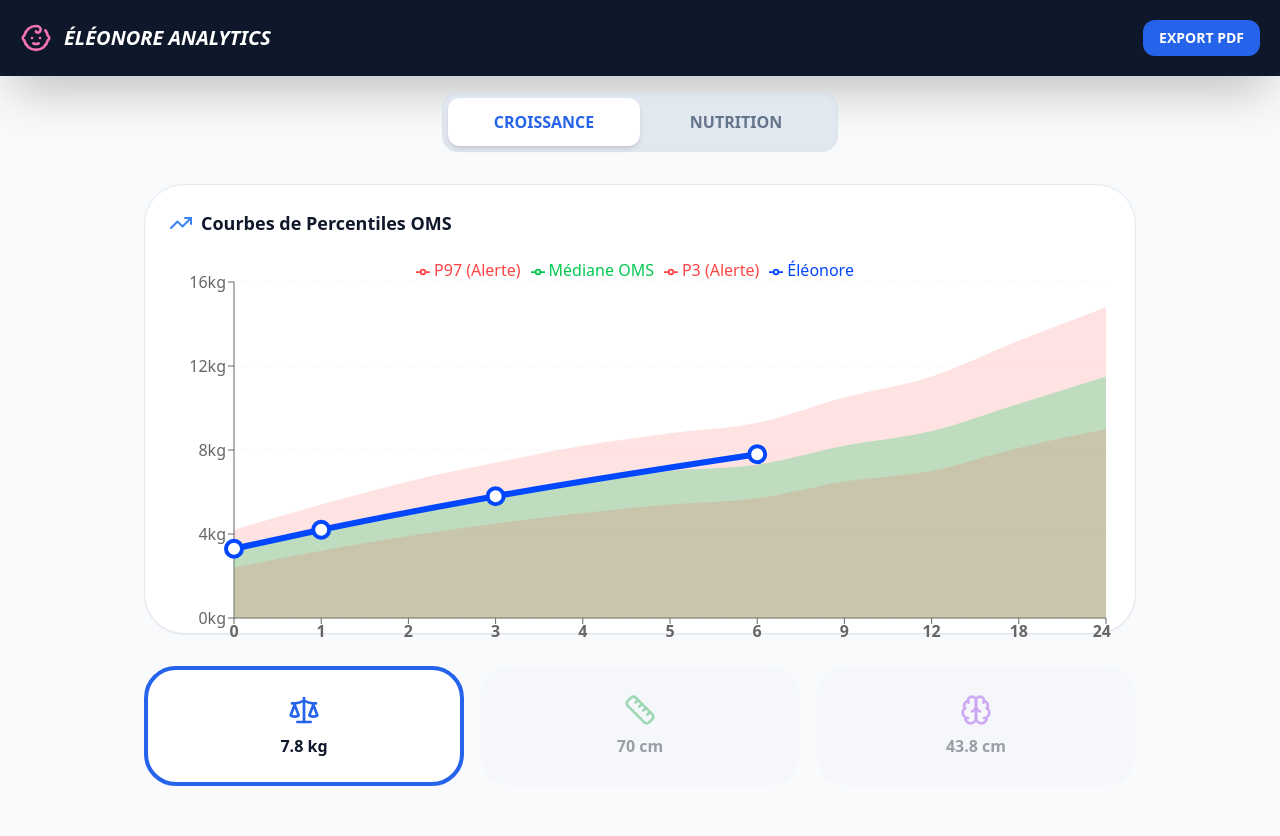
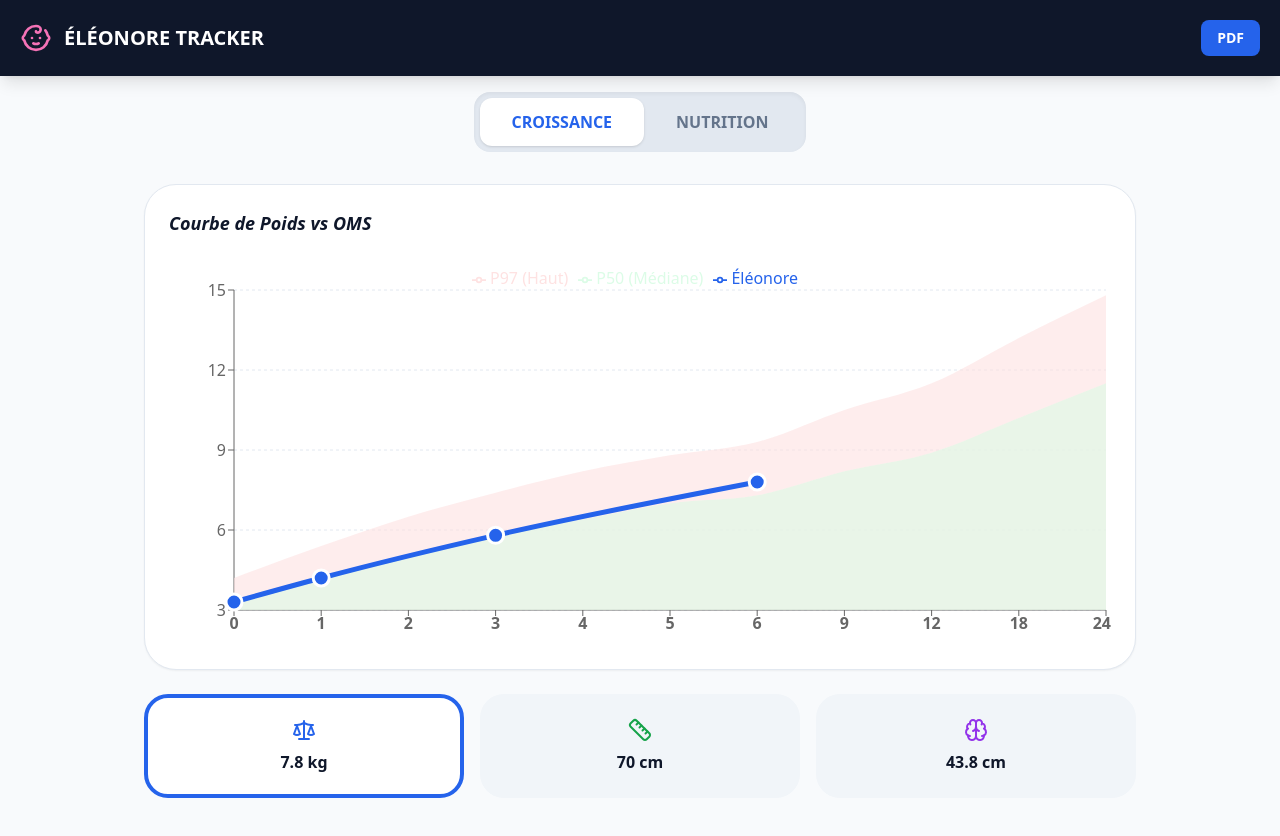
Before and after one commit to Dgedg1966/eleonore-growth-tracker, a React (Vite) app: page / in a window 1280 px wide. Shown: the top 836 px of the page. Built offline with nearby package versions, Linux system fonts and the light colour scheme.

Commit message:
Update App.jsx

```diff
--- a/src/App.jsx
+++ b/src/App.jsx
@@ -1,94 +1,102 @@
 // Ce code contient les corrections pour Éléonore
 import React, { useState } from 'react';
 import { LineChart, Line, XAxis, YAxis, CartesianGrid, Tooltip, ResponsiveContainer, AreaChart, Area, Legend, ComposedChart } from 'recharts';
-import { Baby, Scale, Ruler, Brain, Printer, TrendingUp, Droplets } from 'lucide-react';
-
-// On importe tes fichiers de données existants
+import { Baby, Scale, Ruler, Brain, Printer, Droplets, Calendar } from 'lucide-react';
 import { omsTables } from './omsData';
-import { nutritionData } from './nutritionData'; // Assure-toi que l'export dans ton fichier s'appelle nutritionData ou adapte ici
 
 const App = () => {
   const [activeTab, setActiveTab] = useState('growth');
   const [growthType, setGrowthType] = useState('weight');
 
-  // TES MESURES DE CROISSANCE
+  // DONNÉES DE NUTRITION (Fusion de ton historique complet)
+  const nutritionData = [
+    { date: 'Août', sein: 400, bib: 200, kabrita: 300, kendamil: 0, vache: 0 },
+    { date: 'Sept', sein: 200, bib: 100, kabrita: 500, kendamil: 0, vache: 0 },
+    { date: 'Oct', sein: 50, bib: 0, kabrita: 200, kendamil: 600, vache: 0 },
+    { date: 'Nov', sein: 0, bib: 0, kabrita: 0, kendamil: 740, vache: 100 },
+    { date: 'Déc', sein: 0, bib: 0, kabrita: 0, kendamil: 840, vache: 0 },
+    { date: 'Jan', sein: 0, bib: 0, kabrita: 0, kendamil: 820, vache: 50 },
+  ];
+
+  // TES MESURES RÉELLES
   const myMeasures = {
     weight: [{ month: 0, current: 3.3 }, { month: 1, current: 4.2 }, { month: 3, current: 5.8 }, { month: 6, current: 7.8 }],
     height: [{ month: 0, current: 50 }, { month: 6, current: 70 }],
     head: [{ month: 0, current: 34 }, { month: 6, current: 43.8 }]
   };
 
-  // Fusion pour le graphique de croissance
-  const growthChartData = omsTables[growthType].map(omsPoint => {
-    const myPoint = myMeasures[growthType].find(m => m.month === omsPoint.month);
-    return { ...omsPoint, current: myPoint ? myPoint.current : null };
-  });
+  const combinedGrowth = omsTables[growthType].map(oms => ({
+    ...oms,
+    current: myMeasures[growthType].find(m => m.month === oms.month)?.current || null
+  }));
 
   return (
-    <div className="min-h-screen bg-slate-50 text-slate-900 pb-10 font-sans">
-      <nav className="bg-slate-900 text-white p-5 flex justify-between items-center shadow-2xl">
+    <div className="min-h-screen bg-slate-50 text-slate-900 pb-10">
+      <nav className="bg-slate-900 text-white p-5 flex justify-between items-center shadow-lg">
         <div className="flex items-center gap-3">
           <Baby className="text-pink-400 w-8 h-8" />
-          <h1 className="text-xl font-black italic uppercase">Éléonore Analytics</h1>
+          <h1 className="text-xl font-black uppercase">Éléonore Tracker</h1>
         </div>
-        <button onClick={() => window.print()} className="bg-blue-600 px-4 py-2 rounded-xl font-bold text-sm">EXPORT PDF</button>
+        <button onClick={() => window.print()} className="bg-blue-600 px-4 py-2 rounded-lg font-bold text-sm">PDF</button>
       </nav>
 
       <main className="max-w-5xl mx-auto p-4">
-        {/* SÉLECTEUR D'ONGLET */}
-        <div className="flex bg-slate-200 p-1.5 rounded-2xl mb-8 w-full md:w-fit mx-auto shadow-inner">
-          <button onClick={() => setActiveTab('growth')} className={`flex-1 md:w-48 py-3 rounded-xl font-bold transition-all ${activeTab === 'growth' ? 'bg-white shadow-md text-blue-600' : 'text-slate-500'}`}>CROISSANCE</button>
-          <button onClick={() => setActiveTab('nutrition')} className={`flex-1 md:w-48 py-3 rounded-xl font-bold transition-all ${activeTab === 'nutrition' ? 'bg-white shadow-md text-blue-600' : 'text-slate-500'}`}>NUTRITION</button>
+        <div className="flex bg-slate-200 p-1.5 rounded-2xl mb-8 w-fit mx-auto shadow-inner">
+          <button onClick={() => setActiveTab('growth')} className={`px-8 py-3 rounded-xl font-bold transition-all ${activeTab === 'growth' ? 'bg-white shadow text-blue-600' : 'text-slate-500'}`}>CROISSANCE</button>
+          <button onClick={() => setActiveTab('nutrition')} className={`px-8 py-3 rounded-xl font-bold transition-all ${activeTab === 'nutrition' ? 'bg-white shadow text-blue-600' : 'text-slate-500'}`}>NUTRITION</button>
         </div>
 
         {activeTab === 'growth' ? (
-          <div className="space-y-8 animate-in fade-in duration-500">
-            <div className="h-[450px] w-full bg-white p-6 rounded-[40px] shadow-sm border border-slate-200">
-               <h3 className="text-lg font-black mb-4 flex items-center gap-2"><TrendingUp className="text-blue-500"/> Courbes de Percentiles OMS</h3>
+          <div className="space-y-6">
+            <div className="bg-white p-6 rounded-[32px] shadow-sm border border-slate-200">
+              <h3 className="text-lg font-bold mb-6 flex items-center gap-2 italic">Courbe de {growthType === 'weight' ? 'Poids' : growthType === 'height' ? 'Taille' : 'Périmètre'} vs OMS</h3>
+              <div className="h-96 w-full">
                 <ResponsiveContainer>
-                <ComposedChart data={growthChartData}>
-                  <CartesianGrid strokeDasharray="3 3" vertical={false} stroke="#f1f5f9" />
+                  <ComposedChart data={combinedGrowth}>
+                    <CartesianGrid strokeDasharray="3 3" vertical={false} stroke="#e2e8f0" />
                     <XAxis dataKey="month" tick={{fontWeight: 'bold'}} />
-                  <YAxis unit={growthType === 'weight' ? 'kg' : 'cm'} />
+                    <YAxis domain={['auto', 'auto']} />
                     <Tooltip />
                     <Legend verticalAlign="top" />
-                  <Area type="monotone" dataKey="p97" stroke="none" fill="#ff4444" fillOpacity={0.15} name="P97 (Alerte)" />
-                  <Area type="monotone" dataKey="p50" stroke="none" fill="#00C851" fillOpacity={0.25} name="Médiane OMS" />
-                  <Area type="monotone" dataKey="p3" stroke="none" fill="#ff4444" fillOpacity={0.15} name="P3 (Alerte)" />
-                  <Line type="monotone" dataKey="current" stroke={growthType === 'weight' ? '#0047FF' : '#00C851'} strokeWidth={6} dot={{r: 8, fill: '#fff', strokeWidth: 4}} connectNulls name="Éléonore" />
+                    <Area type="monotone" dataKey="p97" stroke="none" fill="#fee2e2" fillOpacity={0.6} name="P97 (Haut)" />
+                    <Area type="monotone" dataKey="p50" stroke="none" fill="#dcfce7" fillOpacity={0.6} name="P50 (Médiane)" />
+                    <Line type="monotone" dataKey="current" stroke="#2563eb" strokeWidth={5} dot={{r: 8, fill: '#2563eb', stroke: '#fff', strokeWidth: 3}} connectNulls name="Éléonore" />
                   </ComposedChart>
                 </ResponsiveContainer>
               </div>
+            </div>
 
             <div className="grid grid-cols-3 gap-4">
-              <button onClick={() => setGrowthType('weight')} className={`p-6 rounded-[32px] border-4 transition-all ${growthType === 'weight' ? 'border-blue-600 bg-white' : 'border-transparent opacity-40 bg-slate-100'}`}>
-                <Scale className="mx-auto mb-2 text-blue-600 w-8 h-8" /><span className="font-black">7.8 kg</span>
+              <button onClick={() => setGrowthType('weight')} className={`p-5 rounded-3xl border-4 transition-all ${growthType === 'weight' ? 'border-blue-600 bg-white' : 'border-transparent bg-slate-100'}`}>
+                <Scale className="mx-auto mb-2 text-blue-600" />
+                <p className="font-black text-center">7.8 kg</p>
               </button>
-              <button onClick={() => setGrowthType('height')} className={`p-6 rounded-[32px] border-4 transition-all ${growthType === 'height' ? 'border-green-600 bg-white' : 'border-transparent opacity-40 bg-slate-100'}`}>
-                <Ruler className="mx-auto mb-2 text-green-600 w-8 h-8" /><span className="font-black">70 cm</span>
+              <button onClick={() => setGrowthType('height')} className={`p-5 rounded-3xl border-4 transition-all ${growthType === 'height' ? 'border-green-600 bg-white' : 'border-transparent bg-slate-100'}`}>
+                <Ruler className="mx-auto mb-2 text-green-600" />
+                <p className="font-black text-center">70 cm</p>
               </button>
-              <button onClick={() => setGrowthType('head')} className={`p-6 rounded-[32px] border-4 transition-all ${growthType === 'head' ? 'border-purple-600 bg-white' : 'border-transparent opacity-40 bg-slate-100'}`}>
-                <Brain className="mx-auto mb-2 text-purple-600 w-8 h-8" /><span className="font-black">43.8 cm</span>
+              <button onClick={() => setGrowthType('head')} className={`p-5 rounded-3xl border-4 transition-all ${growthType === 'head' ? 'border-purple-600 bg-white' : 'border-transparent bg-slate-100'}`}>
+                <Brain className="mx-auto mb-2 text-purple-600" />
+                <p className="font-black text-center">43.8 cm</p>
               </button>
             </div>
           </div>
         ) : (
-          <div className="bg-white p-6 rounded-[40px] shadow-sm border border-slate-200 animate-in fade-in duration-500">
-            <h3 className="text-xl font-black mb-6 flex items-center gap-3"><Droplets className="text-blue-500"/> Détail de la Consommation</h3>
-            <div className="h-[500px] w-full">
+          <div className="bg-white p-8 rounded-[32px] shadow-sm border border-slate-200">
+            <h3 className="text-xl font-black mb-8 flex items-center gap-3"><Droplets className="text-blue-500" /> Détail des Apports (Mensuel)</h3>
+            <div className="h-[450px] w-full">
               <ResponsiveContainer>
                 <AreaChart data={nutritionData}>
                   <CartesianGrid strokeDasharray="3 3" vertical={false} stroke="#f1f5f9" />
-                  <XAxis dataKey="date" />
+                  <XAxis dataKey="date" tick={{fontWeight: 'bold'}} />
                   <YAxis unit="ml" />
                   <Tooltip />
                   <Legend />
-                  {/* J'utilise ici les clés que l'on voit sur ton graphique (Allaitement, Kabrita, etc.) */}
-                  <Area type="monotone" dataKey="allaitement" stackId="1" stroke="#ec4899" fill="#fbcfe8" fillOpacity={0.8} name="Allaitement (Sein)" />
-                  <Area type="monotone" dataKey="maternel" stackId="1" stroke="#d946ef" fill="#f5d0fe" fillOpacity={0.8} name="Lait Maternel (Bib)" />
-                  <Area type="monotone" dataKey="kabrita" stackId="1" stroke="#eab308" fill="#fef08a" fillOpacity={0.8} name="Kabrita" />
-                  <Area type="monotone" dataKey="kendamil" stackId="1" stroke="#3b82f6" fill="#bfdbfe" fillOpacity={0.8} name="Kendamil" />
-                  <Area type="monotone" dataKey="vache" stackId="1" stroke="#64748b" fill="#e2e8f0" fillOpacity={0.8} name="Lait de Vache" />
+                  <Area type="monotone" dataKey="sein" stackId="1" stroke="#ec4899" fill="#fbcfe8" name="Allaitement Sein" fillOpacity={0.8} />
+                  <Area type="monotone" dataKey="bib" stackId="1" stroke="#f43f5e" fill="#fda4af" name="Lait Maternel (Bib)" fillOpacity={0.8} />
+                  <Area type="monotone" dataKey="kabrita" stackId="1" stroke="#f59e0b" fill="#fde68a" name="Kabrita" fillOpacity={0.8} />
+                  <Area type="monotone" dataKey="kendamil" stackId="1" stroke="#3b82f6" fill="#bfdbfe" name="Kendamil" fillOpacity={0.8} />
+                  <Area type="monotone" dataKey="vache" stackId="1" stroke="#64748b" fill="#e2e8f0" name="Lait de Vache" fillOpacity={0.8} />
                 </AreaChart>
               </ResponsiveContainer>
             </div>
```
Lines whose indentation alone changed are shown as unchanged.
